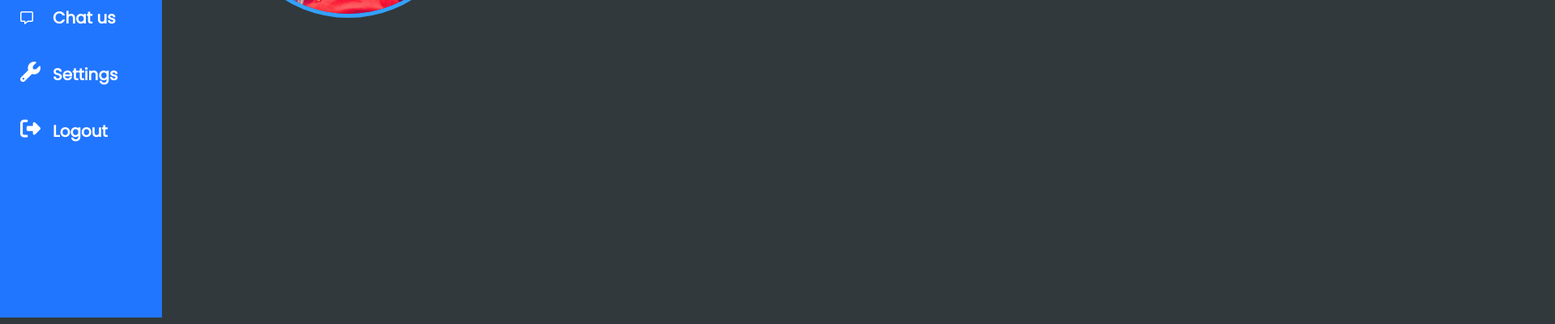
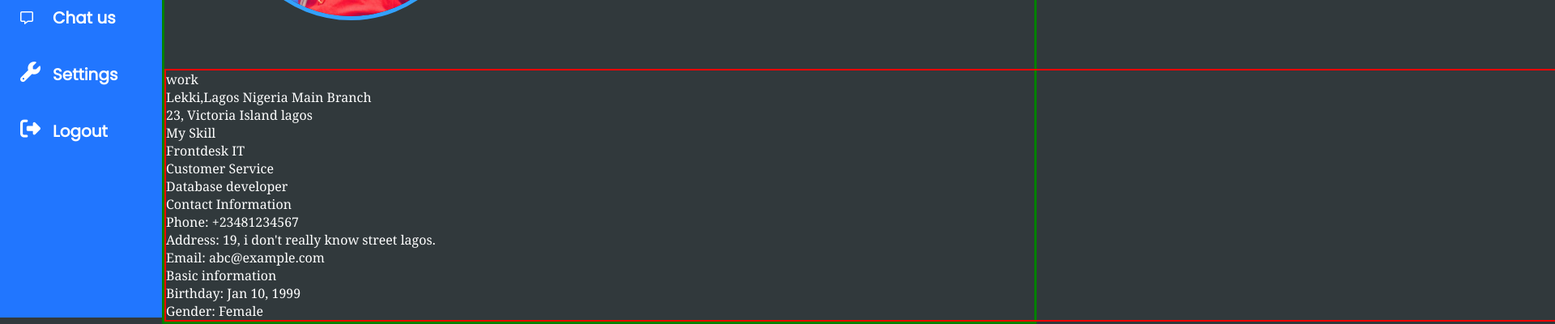
Before and after one commit to aberowo1994/theDrive, a plain HTML site: page index.html in a window 1280 px wide. Shown: the part 408-808 px from the top of the page at 81% size, 1920 px wide, since content can reach past the window. Drawn offline with nearby package versions, Linux system fonts and the light colour scheme.

Commit message:
another changes

```diff
--- a/index.html
+++ b/index.html
@@ -353,6 +353,62 @@
             </div>
           </div>
         </div>
+        <div class="row">
+          <div class="second--inner--profile second--inner--container">
+            <div class="row">
+              <div class="work">
+                <span>work</span>
+                <div class="work--title">
+                  <span>Lekki,Lagos Nigeria</span>
+                  <span>Main Branch</span>
+                  <p>23, Victoria Island lagos</p>
+                </div>
+              </div>
+              <div class="row">
+                <div class="my--skill">
+                  <span>My Skill</span>
+                  <div class="skill--lists">
+                    <p>Frontdesk IT </p>
+                    <p>Customer Service</p>
+                    <p>Database developer</p>
+                  </div>
+                </div>
+              </div>
+            </div>
+          <!--second column of the second inner profile-->
+          <div class="row">
+            <div class="contact--information">
+              <span>Contact Information</span>
+              <div class="contacts--lists">
+                <div class="phn--num">
+                  <span>Phone:</span>
+                  <span>+23481234567</span>
+                </div>
+                <div class="address">
+                  <span>Address:</span>
+                  <span>19, i don't really know street lagos.</span>
+                </div>
+                <div class="contact--email">
+                  <span>Email:</span>
+                  <span>abc@example.com</span>
+                </div>
+              </div>
+            </div>
+            <div class="basic--info">
+              <span>Basic information</span>
+              <div class="birth--year">
+                <span>Birthday:</span>
+                <span> Jan 10, 1999</span>
+              </div>
+              <div class="contact--gender">
+                <span>Gender:</span>
+                <span>Female</span>
+              </div>
+            </div>
+          </div>
+
+          </div>
+        </div>
       </div>
       <!--the profile section end here-->
       <!-----------------------------------
--- a/style.css
+++ b/style.css
@@ -1201,7 +1201,7 @@ booking section styling start here
 
 
 .profile--container {
-  /* border: 3px solid green; */
+  border: 3px solid green;
   height: 100%;
   width: 100%;
 }
@@ -1365,6 +1365,7 @@ booking section styling start here
   background: var(--verify-color);
   padding: 10px 10px;
   border-radius: 10px;
+  text-align: center;
 }
 
 .staff--send .verify--box .profile--title--color {
@@ -1376,3 +1377,13 @@ booking section styling start here
   margin-left: 5px;
   /* border: 2px solid green; */
 }
+
+.second--inner--profile {
+  height: 100%;
+  width: 1000%;
+  border: 2px solid red;
+  color: var(--color-two);
+}
+.second--inner--profile .work--title {
+
+}
```
